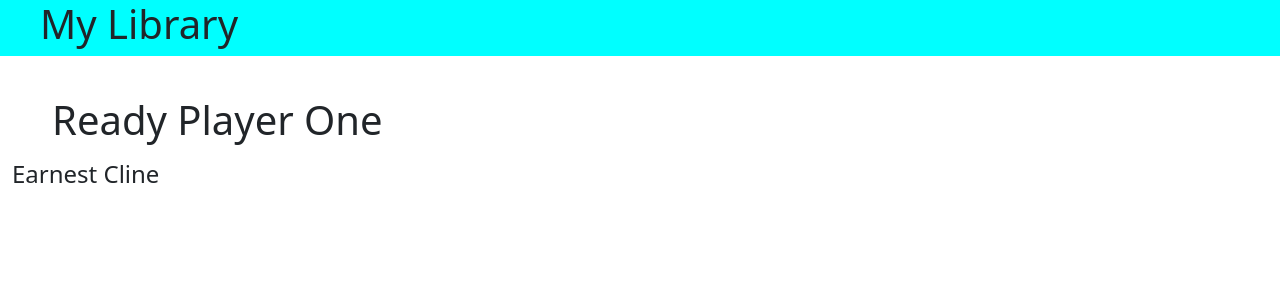
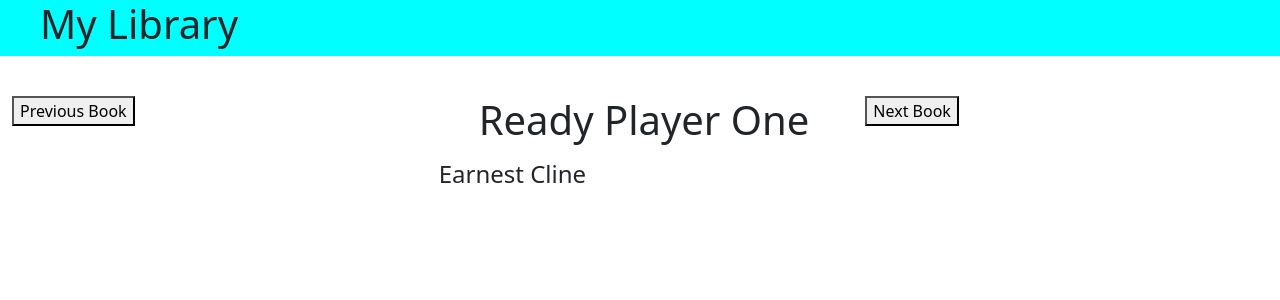
Before and after one commit to Matt-T977/Book-Library-First-React-App, a React (Create React App) app: page / in a window 1280 px wide. Shown: the top 300 px of the page. Built offline with nearby package versions, Linux system fonts and the light colour scheme.

Commit message:
Next Book and Previous Book Components created
Next Book and Previous Book Components created

```diff
--- a/src/components/App.jsx
+++ b/src/components/App.jsx
@@ -16,13 +16,36 @@
         };
     }
 
+    goToNextBook = () => {
+        let tempBookNumber = this.state.bookNumber;
+        tempBookNumber++;
+        if(tempBookNumber === this.books.length){
+            tempBookNumber = 0;
+        }
+        this.setState({
+            bookNumber: tempBookNumber
+        })
+    }
+
+    goToPreviousBook = () => {
+        let tempBookNumber = this.state.bookNumber;
+        tempBookNumber--;
+        if(tempBookNumber < 0){
+            tempBookNumber = this.books.length - 1
+        }
+        this.setState({
+            bookNumber: tempBookNumber
+        })
+    }
+
     render() {
         return (
             <div className='container-fluid'>
                 <TitleBar />
-                <div className='row'></div>
+                <div className='row'>
                     <div className='col-md-4'>
                         {/* Button here to move to the previous Book */}
+                        <button onClick={this.goToPreviousBook}>Previous Book</button>
                     </div>
                     <div className='col-md-4'>
                         {/* Display Book with cover here */}
@@ -31,6 +54,8 @@
                     </div>
                     <div className='col-md-4'>
                         {/* Button here to move to the next Book */}
+                        <button onClick={this.goToNextBook}>Next Book</button>
+                    </div>
                 </div>
             </div>
         )
```
Lines whose indentation alone changed are shown as unchanged.
